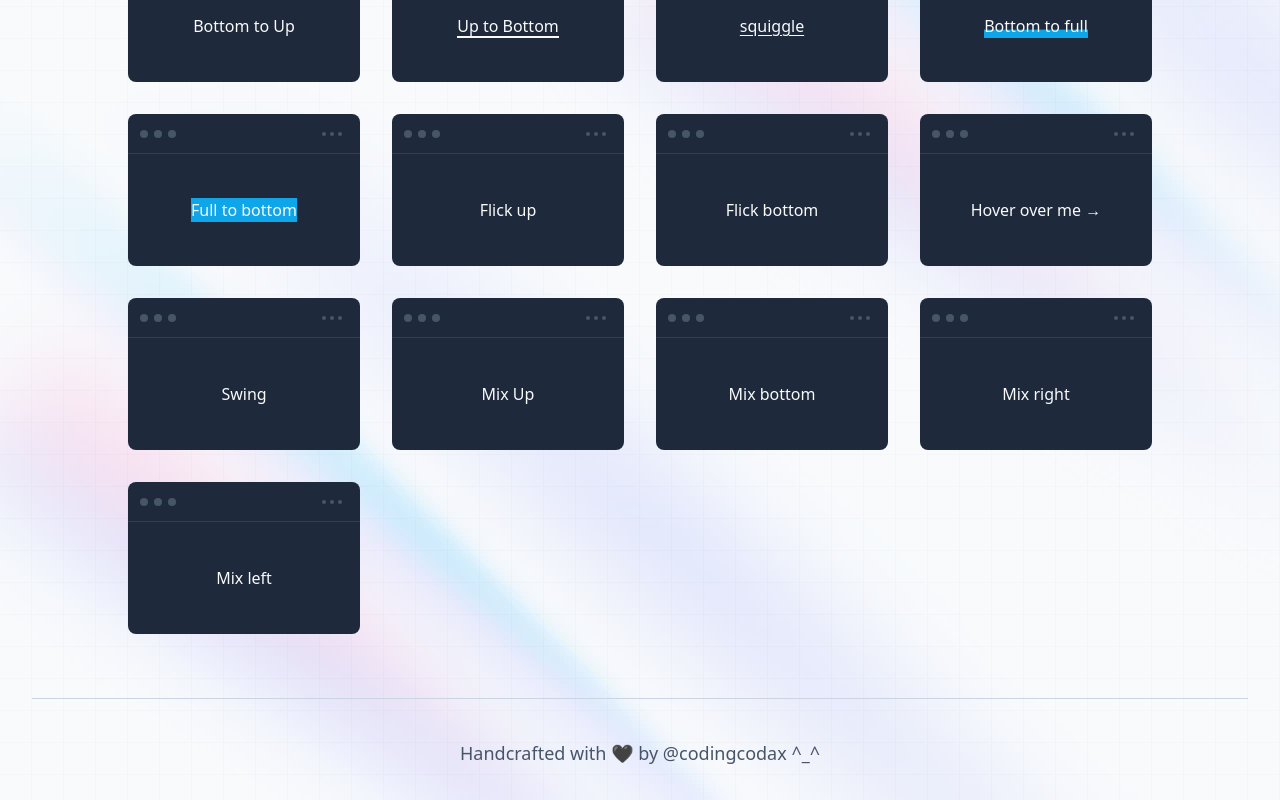
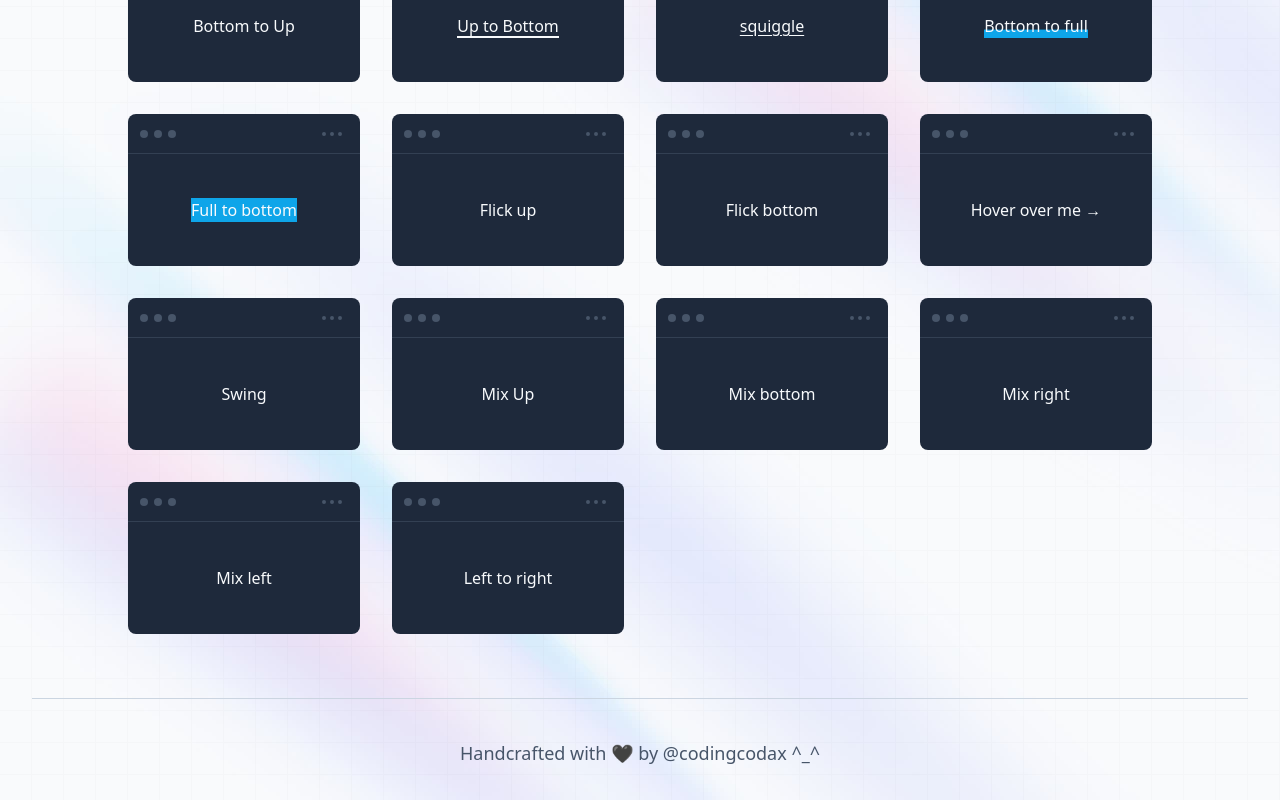
Before and after one commit to codingcodax/mini, a Next.js app: page /components in a window 1280 px wide. Shown: the part 1178-1978 px from the top of the page. Built offline with nearby package versions, Linux system fonts and the light colour scheme; grey boxes are pictures that could not be loaded.

Commit message:
feat(snippets): add link wavy right

```diff
--- /dev/null
+++ b/src/data/snippets/LinkWavyRight.tsx
@@ -0,0 +1,24 @@
+import type { Snippet } from '~/types/snippet';
+
+const LinkWavyRight: Snippet = {
+  title: 'Link Wavy Right',
+  type: 'link',
+  githubLink:
+    'https://github.com/codingcodax/mini/tree/main/src/data/snippets/LinkWavyRight.tsx',
+  playgroundLink: 'https://play.tailwindcss.com/1qWAzPnCx4',
+  source: (
+    <a
+      className="relative scale-x-100 text-slate-50 transition-colors duration-300 before:absolute before:left-0 before:-bottom-3 before:h-full before:w-full before:origin-right before:scale-x-0 before:animate-[waving_3s_ease-in-out_infinite] before:bg-[url('https://mini.codingcodax.dev/images/wavy.svg')] before:bg-[length:80px_80px] before:bg-[left_center] before:bg-repeat-x before:transition-transform before:duration-300 hover:text-sky-400 hover:before:origin-left hover:before:scale-x-100"
+      href=''
+    >
+      Left to right
+    </a>
+  ),
+  animation: `keyframes: {
+        waving: {
+          to: { 'backgroud-position': '80px 50%, 150px 50%' },
+        },
+      }`,
+};
+
+export default LinkWavyRight;
--- a/src/data/snippets/index.ts
+++ b/src/data/snippets/index.ts
@@ -25,6 +25,7 @@ import LinkMixUp from './LinkMixUp';
 import LinkMixBottom from './LinkMixBottom';
 import LinkMixRight from './LinkMixRight';
 import LinkMixLeft from './LinkMixLeft';
+import LinkWavyRight from './LinkWavyRight';
 import LoaderSpinner from './LoaderSpinner';
 import LoaderWaveform from './LoaderWaveform';
 import LoaderWobble from './LoaderWobble';
@@ -60,6 +61,7 @@ const Snippets: Snippet[] = [
   LinkMixBottom,
   LinkMixRight,
   LinkMixLeft,
+  LinkWavyRight,
   LoaderSpinner,
   LoaderWaveform,
   LoaderWobble,
```
